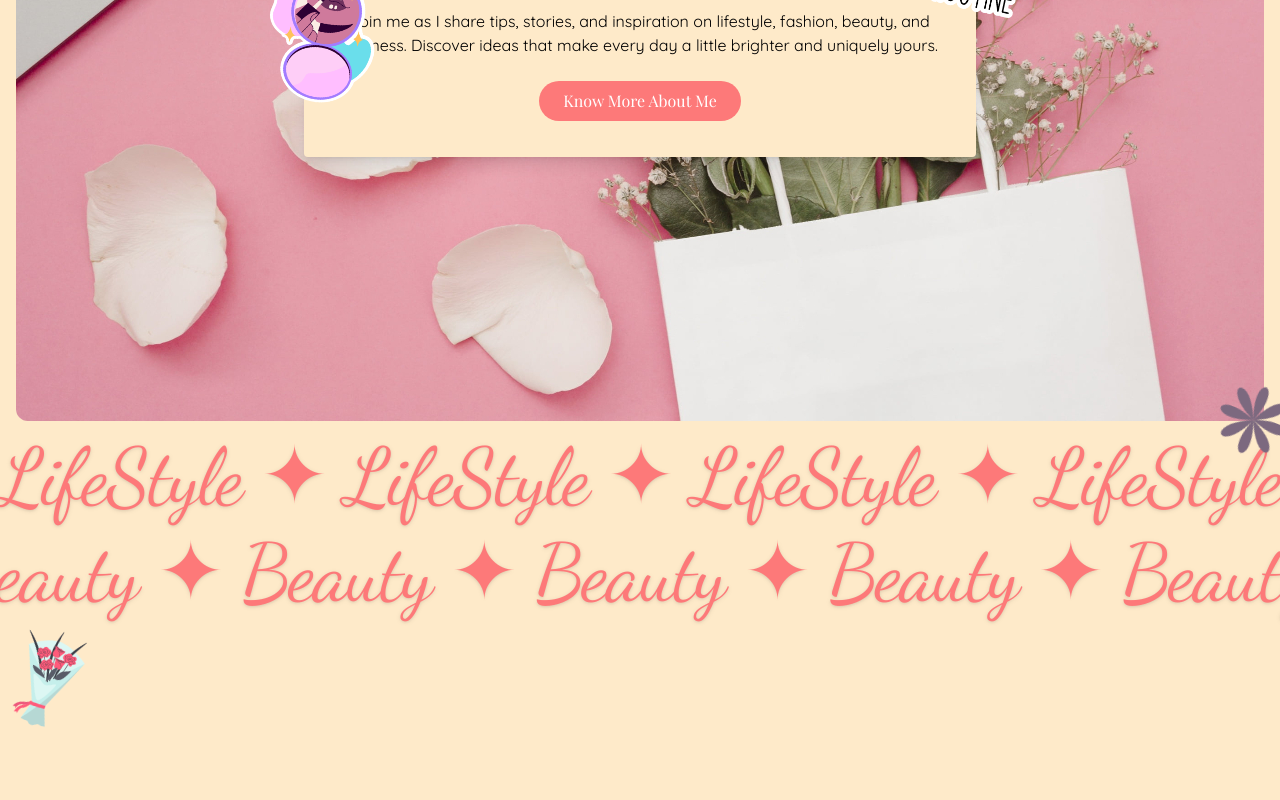
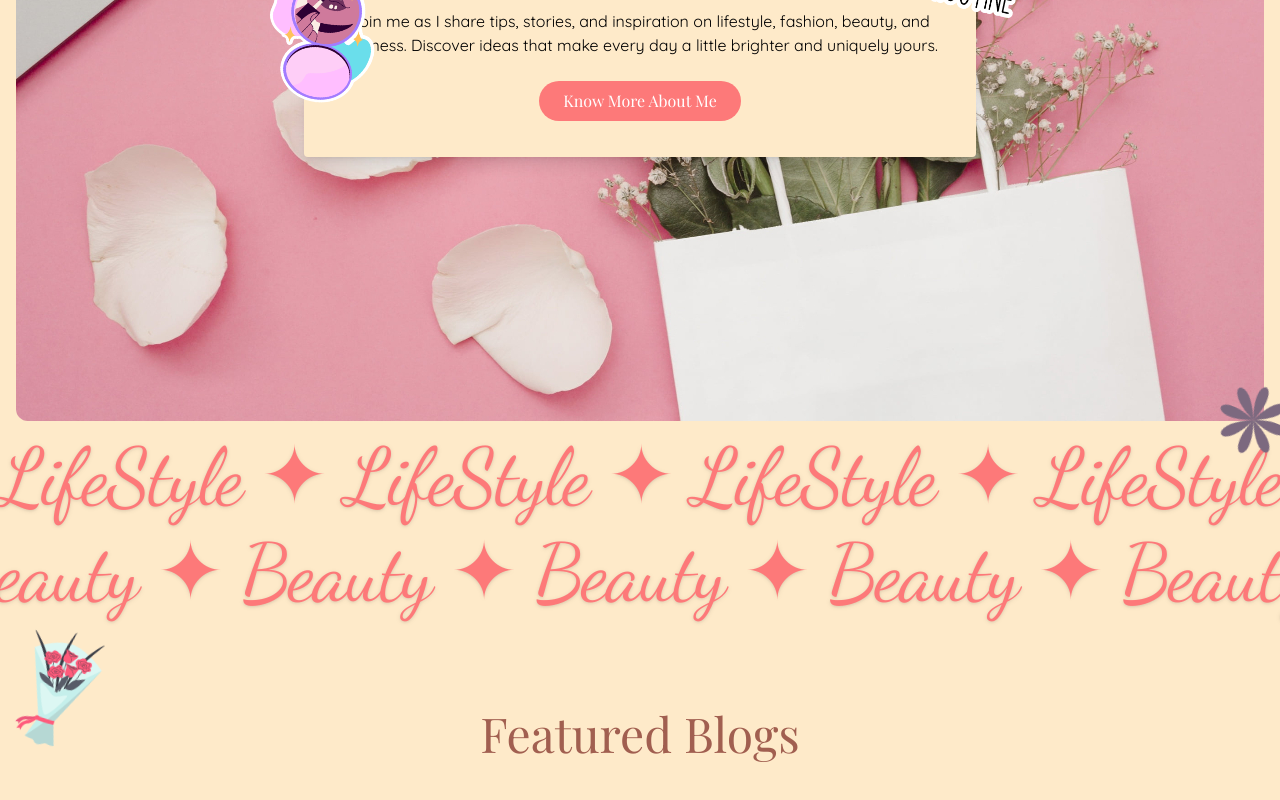
Before and after one commit to mussadiqkhan6886/sabawrites, a Next.js app: page / in a window 1280 px wide. Shown: the part 436-1236 px from the top of the page. Before the commit the page ends 1174 px from the top, so only its background shows below. Built offline with nearby package versions, Linux system fonts and the light colour scheme.

Commit message:
changed color

```diff
--- a/app/globals.css
+++ b/app/globals.css
@@ -4,7 +4,7 @@
   --color-main: #FD7979;
   --color-medium: #f7bcbc;
   --color-light: #FEEAC9;
-  --color-dark: #B77566;
+  --color-dark: #a15f50;
 }
 
 html{
--- a/app/page.tsx
+++ b/app/page.tsx
@@ -1,3 +1,4 @@
+import FeaturedBlogs from '@/components/UserComp/FeaturedBlogs'
 import Velocity from '@/components/UserComp/Velocity'
 import Hero from '@/sections/Hero'
 import React from 'react'
@@ -7,6 +8,7 @@ const Home = () => {
     <main>
       <Hero />
       <Velocity />
+      <FeaturedBlogs />
     </main>
   )
 }
--- a/components/UserComp/FeaturedBlogs.tsx
+++ b/components/UserComp/FeaturedBlogs.tsx
@@ -1,10 +1,11 @@
 import React from 'react'
+import SectionTitle from './SectionTitle'
 
 const FeaturedBlogs = () => {
   return (
-    <div>
-
-    </div>
+    <section className='py-20'>
+      <SectionTitle title='Featured Blogs' />
+    </section>
   )
 }
 
--- /dev/null
+++ b/components/UserComp/SectionTitle.tsx
@@ -0,0 +1,12 @@
+import { playfair } from '@/lib/fonts/font'
+import React from 'react'
+
+const SectionTitle = ({title}: {title: string}) => {
+  return (
+    <h3 className={`${playfair.className} text-3xl sm:text-5xl  font-light text-center text-dark`}>
+      {title}
+    </h3>
+  )
+}
+
+export default SectionTitle
--- a/components/UserComp/Velocity.tsx
+++ b/components/UserComp/Velocity.tsx
@@ -10,7 +10,7 @@ const Velocity = () => {
         texts={[' LifeStyle ✦', ' Beauty ✦']}
         className="custom-scroll-text"
         />
-      <Image src={"/bouquet.png"} alt='bouquet icon' width={100} height={100} className='rotate-12 absolute' />
+      <Image src={"/bouquet.png"} alt='bouquet icon' width={120} height={120} className='rotate-12 absolute' />
     </div>
   )
 }
```
